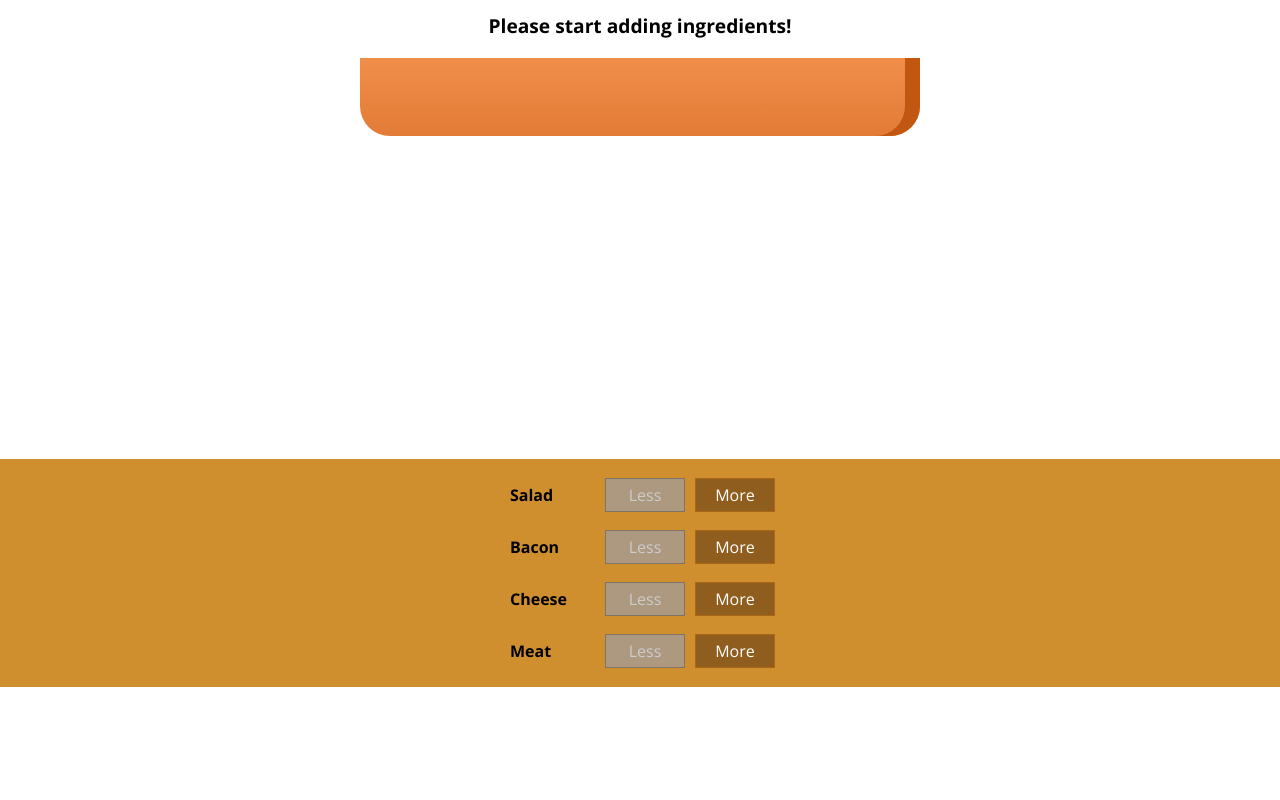
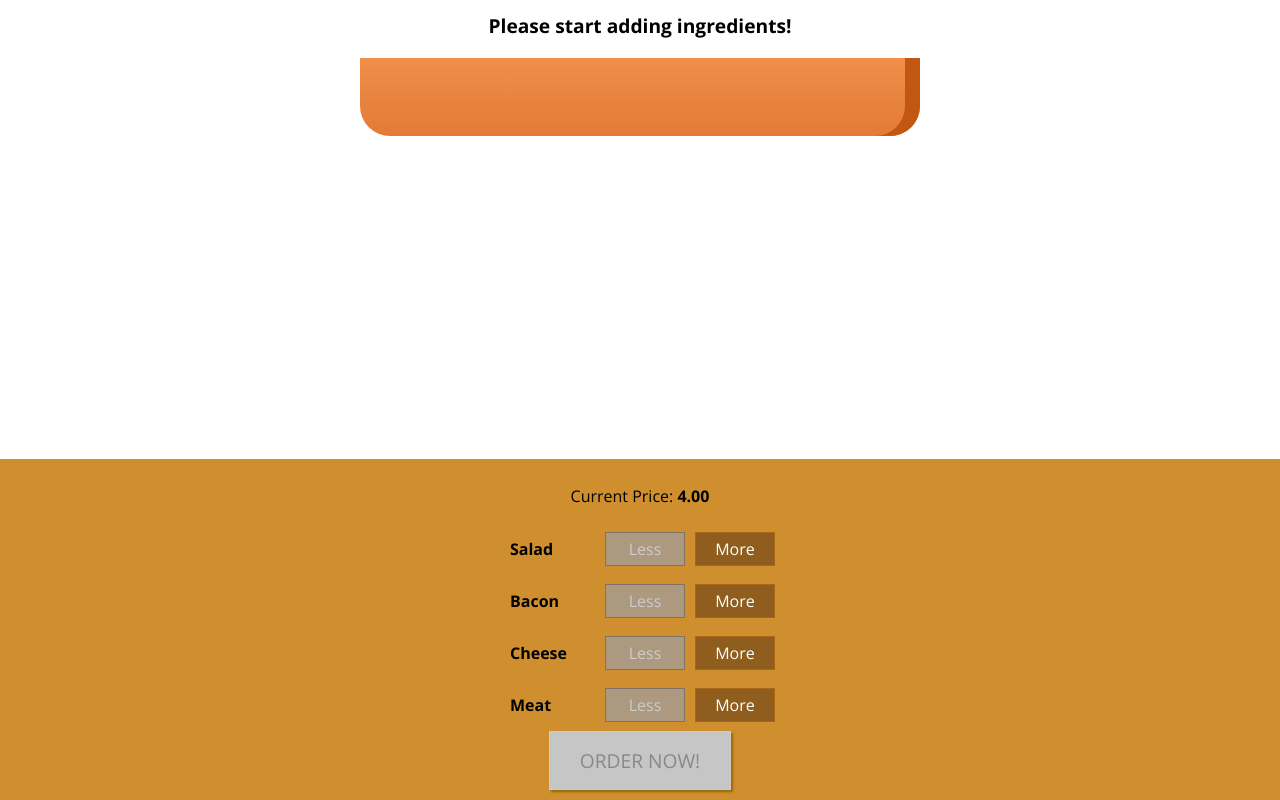
Before and after one commit to aashtonnz/udemy-react-burger-builder, a React (Create React App) app: page / in a window 1280 px wide. Shown: the part 179-979 px from the top of the page. Before the commit the page ends 866 px from the top, so only its background shows below. Built offline with nearby package versions, Linux system fonts and the light colour scheme.

Commit message:
Display and update order price and add order button

```diff
--- a/src/components/Burger/BuildControls/BuildControls.js
+++ b/src/components/Burger/BuildControls/BuildControls.js
@@ -12,6 +12,7 @@
 
 const buildControls = (props) => (
   <div className={classes.BuildControls}>
+    <p>Current Price: <strong>{props.price.toFixed(2)}</strong></p>
     {controls.map(ctrl => (
       <BuildControl
         key={ctrl.label}
@@ -20,6 +21,7 @@
         removed={() => props.ingredientRemoved(ctrl.type)}
         disabled={props.disabled[ctrl.type]} />
     ))}
+    <button className={classes.OrderButton} disabled={!props.purchaseable}>ORDER NOW!</button>
   </div>
 );
 
--- a/src/components/Burger/BuildControls/BuildControls.module.css
+++ b/src/components/Burger/BuildControls/BuildControls.module.css
@@ -8,3 +8,45 @@
   margin: auto;
   padding: 10px 0;
 }
+
+
+.OrderButton {
+  background-color: #DAD735;
+  outline: none;
+  cursor: pointer;
+  border: 1px solid #966909;
+  color: #966909;
+  font-family: inherit;
+  font-size: 1.2em;
+  padding: 15px 30px;
+  box-shadow: 2px 2px 2px #966909;
+}
+
+.OrderButton:hover, .OrderButton:active {
+  background-color: #A0DB41;
+  border: 1px solid #966909;
+  color: #966909;
+}
+
+.OrderButton:disabled {
+  background-color: #C7C6C6;
+  cursor: not-allowed;
+  border: 1px solid #ccc;
+  color: #888888;
+}
+
+.OrderButton:not(:disabled) {
+  animation: enable 0.3s linear;
+}
+
+@keyframes enable {
+  0% {
+      transform: scale(1);
+  }
+  60% {
+      transform: scale(1.1);
+  }
+  100% {
+      transform: scale(1);
+  }
+}
--- a/src/containers/BurgerBuilder/BurgerBuilder.js
+++ b/src/containers/BurgerBuilder/BurgerBuilder.js
@@ -2,7 +2,6 @@
 
 import Aux from '../../hoc/Aux';
 import Burger from '../../components/Burger/Burger'
-import BurgerIngredient from '../../components/Burger/BurgerIngredient/BurgerIngredient';
 import BuildControls from '../../components/Burger/BuildControls/BuildControls';
 
 const INGREDIENT_PRICES = {
@@ -21,7 +20,18 @@
       meat: 0,
     },
     totalPrice: 4,
+    purchaseable: false,
   };
+
+  updatePurchaseState(ingredients) {
+    for (let key in ingredients) {
+      if (ingredients[key] > 0) {
+        this.setState({ purchaseable: true });
+        return;
+      }
+    }
+    this.setState({ purchaseable: false });
+  }
 
   addIngredientHandler = (type) => {
     const oldCount = this.state.ingredients[type];
@@ -33,7 +43,8 @@
     this.setState({
       ingredients: updatedIngredients,
       totalPrice: this.state.totalPrice + INGREDIENT_PRICES[type],
-    })
+    });
+    this.updatePurchaseState(updatedIngredients);
   }
 
   removeIngredientHandler = (type) => {
@@ -49,8 +60,8 @@
     this.setState({
       ingredients: updatedIngredients,
       totalPrice: this.state.totalPrice - INGREDIENT_PRICES[type],
-
-    })
+    });
+    this.updatePurchaseState(updatedIngredients);
   }
 
   render() {
@@ -66,7 +77,9 @@
         <BuildControls
           ingredientAdded={this.addIngredientHandler}
           ingredientRemoved={this.removeIngredientHandler}
-          disabled={disabledInfo} />
+          disabled={disabledInfo}
+          price={this.state.totalPrice}
+          purchaseable={this.state.purchaseable} />
       </Aux>
     );
   }
```
Also changed, not shown: 1 other file (tests, documents, lock files or other folders).
